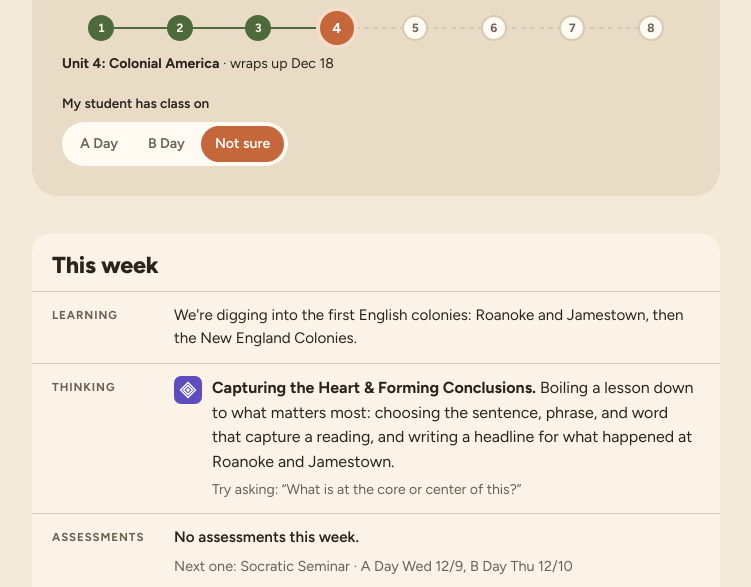
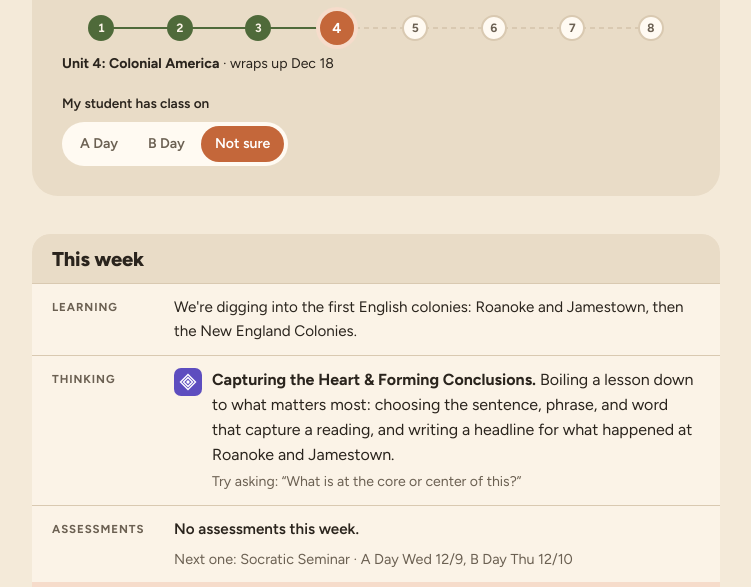
Before and after one commit to JebDickerson/us-history-6, a plain HTML site: page 2026-27/index.html in a window 1280 px wide. Shown: the part 169-756 px from the top of the page, without its empty margins (264-1015 px from the left). Drawn offline with Linux system fonts and the light colour scheme.

Commit message:
Draft: tint behind This week heading
Co-Authored-By: Claude Opus 5.5 <noreply@anthropic.com>
Claude-Session: https://claude.ai/code/session_01SXig3MYYZ35NC4ouGKYrLc

```diff
--- a/2026-27/index.html
+++ b/2026-27/index.html
@@ -126,7 +126,8 @@ button { font: inherit; color: inherit; }
 
 /* This week */
 .week-box { background: var(--panel-soft); border-radius: var(--radius); box-shadow: var(--shadow); overflow: hidden; }
-.week-head { padding: 18px 20px 12px; }
+.week-head { padding: 14px 20px 12px; background: var(--panel); }
+.week-head h2 { font-size: 1.25rem; }
 .week-rows .week-row:first-child { border-top-color: var(--line); }
 .assess { display: grid; gap: 6px; font-size: .95rem; min-width: 0; }
 .assess .as-line b { color: var(--ember); font-weight: 700; }
```
